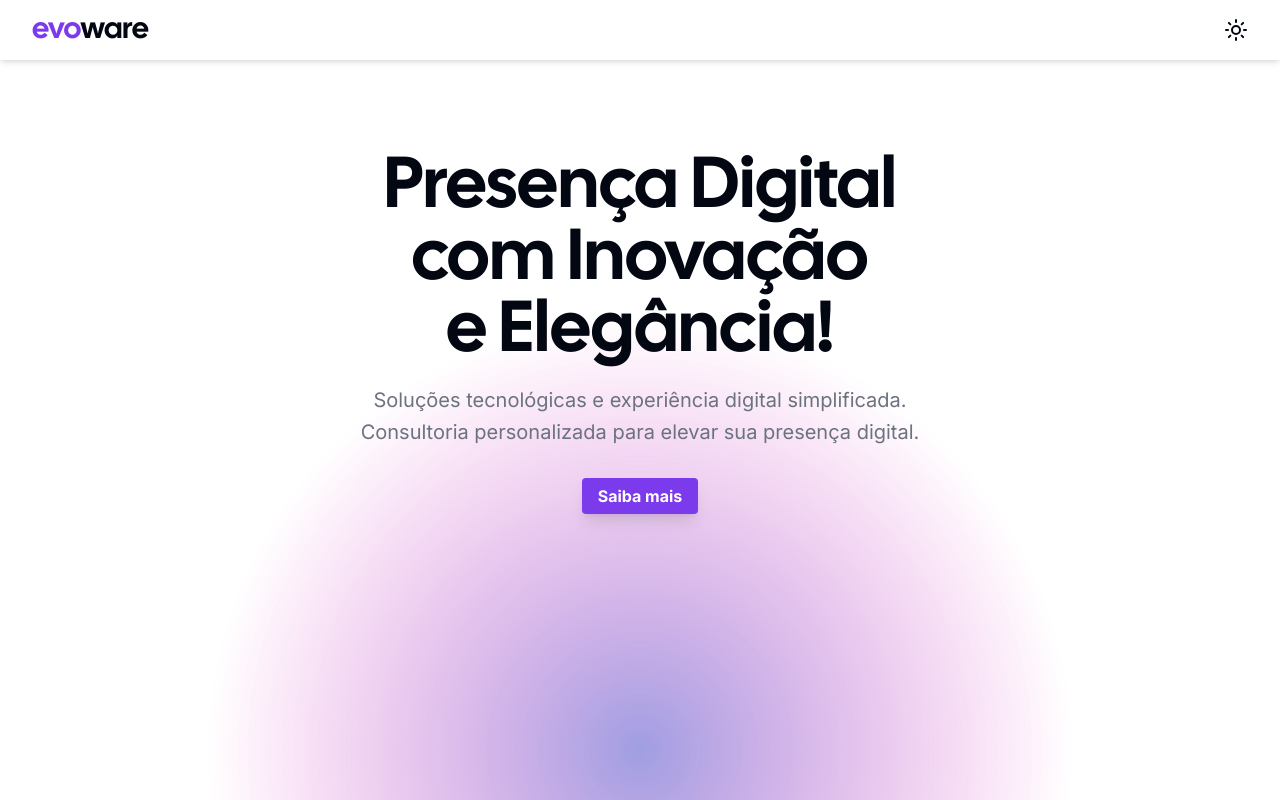
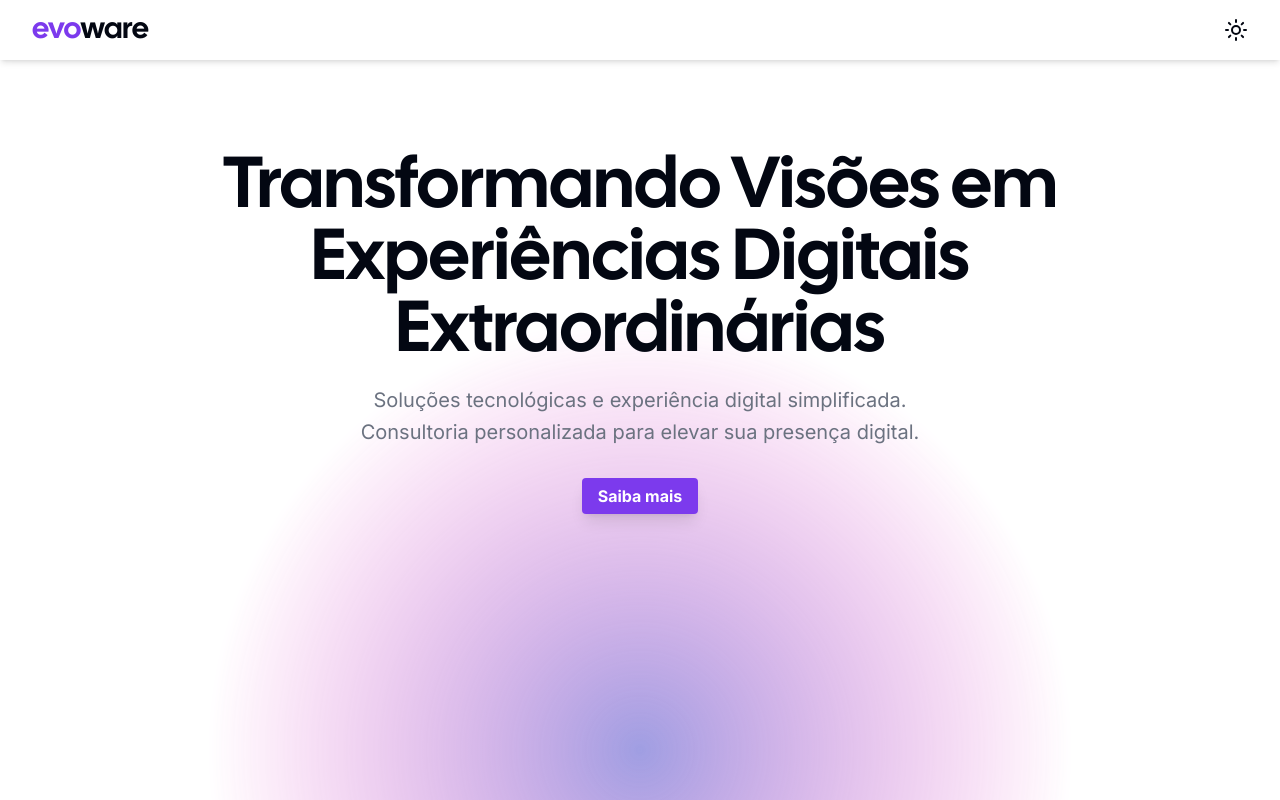
Before and after one commit to evandro-tomaz/evoware-landingpage, a Next.js app: page / in a window 1280 px wide. Shown: the top 800 px of the page. Built offline with nearby package versions, Linux system fonts and the light colour scheme.

Commit message:
Hero section fix

```diff
--- a/src/app/_components/HeroSection.tsx
+++ b/src/app/_components/HeroSection.tsx
@@ -24,7 +24,7 @@ const HeroSection = () => {
       </svg>
       <div className="container flex max-w-[64rem] flex-col items-center text-center gap-4">
         <h1 className="font-heading text-4xl md:text-6xl lg:text-7xl">
-          Presença Digital <br /> com Inovação <br /> e Elegância!
+        Transformando Visões em Experiências Digitais Extraordinárias
         </h1>
         <p className="max-w-[42rem] leading-normal text-muted-foreground sm:text-xl sm:leading-8">
           Soluções tecnológicas e experiência digital simplificada. <br />
```
